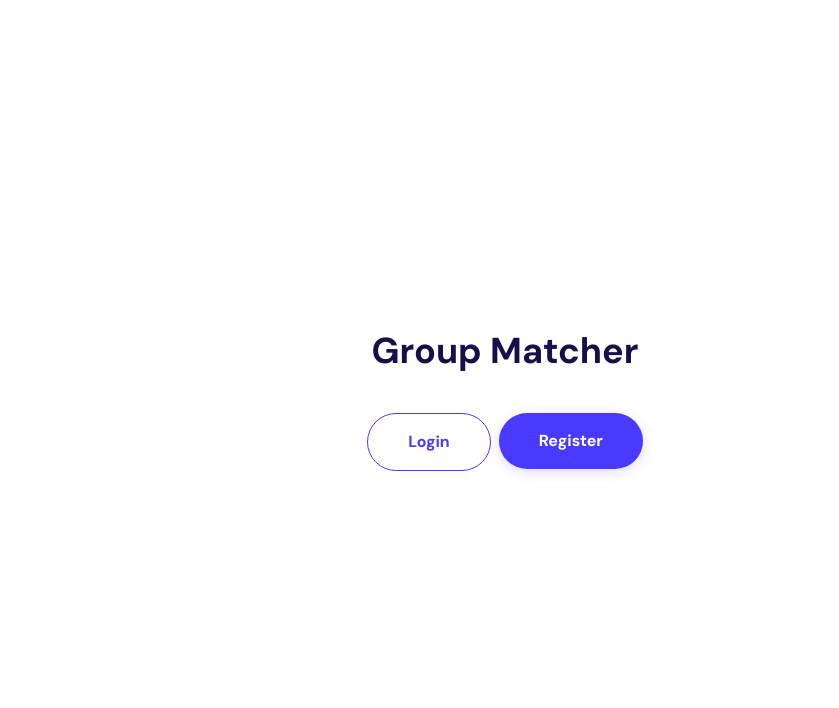
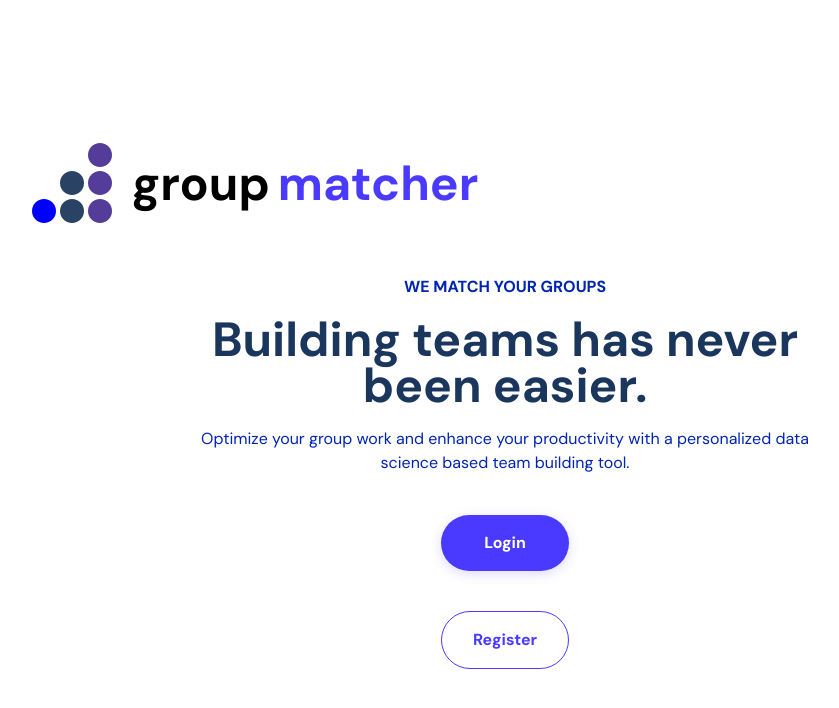
Before and after one commit to sopra-fs22-group-4/group-matcher-frontend, a React (Create React App) app: page / in a window 1280 px wide. Shown: the top 708 px of the page, without its empty margins (135-974 px from the left). Built offline with nearby package versions, Linux system fonts and the light colour scheme.

Commit message:
Front Page according to mockup with login and register button

```diff
--- a/src/pages/Home.tsx
+++ b/src/pages/Home.tsx
@@ -1,16 +1,47 @@
-import { Button, ButtonGroup, Heading, VStack } from '@chakra-ui/react'
+import { Button, Heading, HStack, VStack, Text } from '@chakra-ui/react'
 import React from 'react'
 import { Link } from 'react-router-dom'
+import {GoPrimitiveDot} from "react-icons/go"
+import {Icon} from "@chakra-ui/icons";
 
 export default function Home() {
 
   return (
       <VStack h='100vh' justify='center' spacing={10}>
-        <Heading>Group Matcher</Heading>
-        <ButtonGroup>
-          <Button as={Link} to='login' variant='outline'>Login</Button>
-          <Button as={Link} to='register'>Register</Button>
-        </ButtonGroup>
+        <HStack marginRight={'40vw'}>
+          <VStack spacing={-5}>
+            <HStack spacing={-5}>
+              <Icon fontSize={"5xl"} as={GoPrimitiveDot} color={"white"}/>
+              <Icon fontSize={"5xl"} as={GoPrimitiveDot} color={"white"}/>
+              <Icon fontSize={"5xl"} as={GoPrimitiveDot} color={"purple.700"}/>
+            </HStack>
+            <HStack spacing={-5}>
+              <Icon fontSize={"5xl"} as={GoPrimitiveDot} color={"white"}/>
+              <Icon fontSize={"5xl"} as={GoPrimitiveDot} color={"blue.800"}/>
+              <Icon fontSize={"5xl"} as={GoPrimitiveDot} color={"purple.700"}/>
+            </HStack>
+            <HStack spacing={-5}>
+              <Icon fontSize={"5xl"} as={GoPrimitiveDot} color={"blue"}/>
+              <Icon fontSize={"5xl"} as={GoPrimitiveDot} color={"blue.800"}/>
+              <Icon fontSize={"5xl"} as={GoPrimitiveDot} color={"purple.700"}/>
+            </HStack>
+          </VStack>
+            <Heading color="black" fontSize={"5xl"}>group</Heading>
+            <Heading color="blue.500" fontSize={"5xl"}>matcher</Heading>
+        </HStack>
+        <VStack spacing={3}>
+          <Text color="blue.600" fontSize="md" fontWeight="bold">WE MATCH YOUR GROUPS</Text>
+          <VStack spacing={-3}>
+            <Heading color="blue.900" fontSize="5xl" >Building teams has never</Heading>
+            <Heading color="blue.900" fontSize="5xl" >been easier.</Heading>
+          </VStack>
+          <VStack spacing={0}>
+            <Text color="blue.600">Optimize your group work and enhance your productivity with a personalized data</Text>
+            <Text color="blue.600">science based team building tool.</Text>
+          </VStack>
+        </VStack>
+          <Button width={'10vw'} colorScheme={"blue"} as={Link} to='login'>Login</Button>
+          <Button width={'10vw'} colorScheme={"blue"} as={Link} to='register' variant='outline'>Register</Button>
       </VStack>
   )
 }
```
